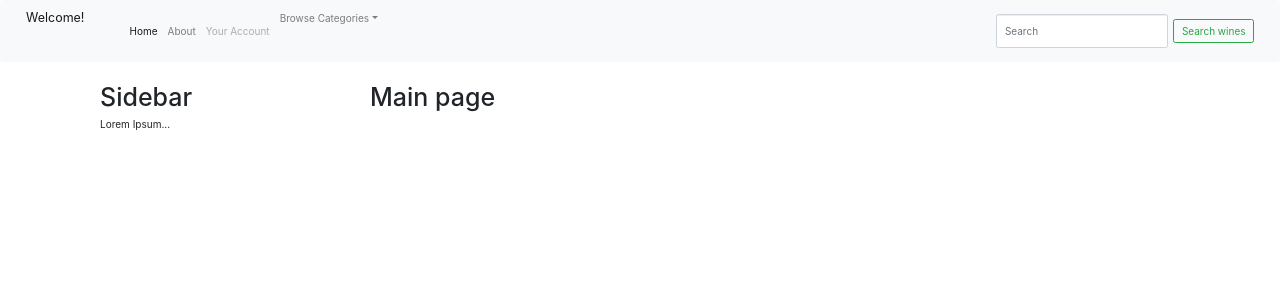
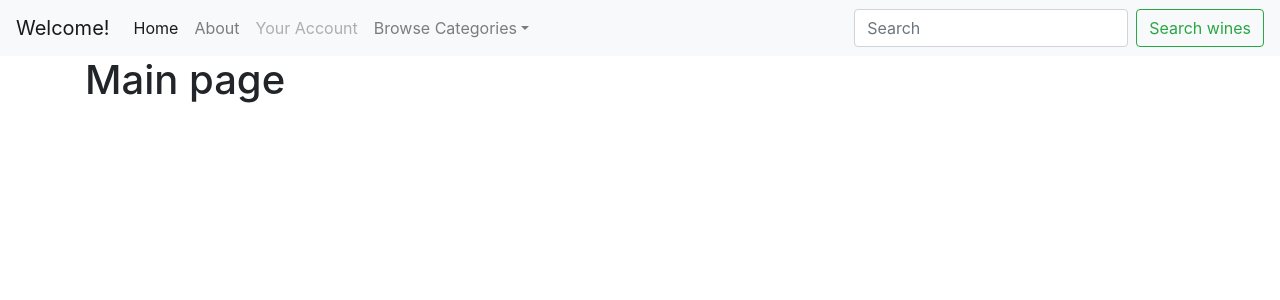
Before and after one commit to jss530/frontpage, a React (Create React App) app: page / in a window 1280 px wide. Shown: the top 300 px of the page. Built offline with nearby package versions, Linux system fonts and the light colour scheme.

Commit message:
Fixed navigation appearance

```diff
--- a/public/index.html
+++ b/public/index.html
@@ -10,7 +10,7 @@
     -->
     <link rel="manifest" href="%PUBLIC_URL%/manifest.json">
     <link rel="shortcut icon" href="%PUBLIC_URL%/favicon.ico">
-    <link rel="stylesheet" type="text/css" href="https://maxcdn.bootstrapcdn.com/bootstrap/3.3.7/css/bootstrap.min.css">
+
     <!--
       Notice the use of %PUBLIC_URL% in the tags above.
       It will be replaced with the URL of the `public` folder during the build.
--- a/src/App.js
+++ b/src/App.js
@@ -1,6 +1,5 @@
 import React, { Component } from 'react';
 import './App.css';
-import { Container, Row, Col } from 'reactstrap';
 import Navigation from './components/Navigation';
 import Sidebar from './components/Sidebar';
 import Main from './components/Main';
@@ -11,16 +10,9 @@ class App extends Component {
     return (
       <div>
         <Navigation />
-        <Container>
-          <Row>
-            <Col xs="3">
-              <Sidebar />
-            </Col>
-            <Col xs="9">
-              <Main />
-            </Col>
-          </Row>
-        </Container>
+        <div className="container">
+           <Main />
+        </div>
       </div>
     );
   }
--- a/src/components/Main.js
+++ b/src/components/Main.js
@@ -1,6 +1,6 @@
 import React from 'react';
 import './Main.css';
-import { Container, Row, Col } from 'reactstrap';
+
 
 class Main extends React.Component {
   render() {
--- a/src/components/Sidebar.js
+++ b/src/components/Sidebar.js
@@ -1,14 +1,13 @@
 import React from 'react';
-import { Container, Row, Col } from 'reactstrap';
 
 class Sidebar extends React.Component {
   render() {
     return (
 
-        <Container>
+        <div>
           <h1>Sidebar</h1>
           <p> Lorem Ipsum... </p>
-        </Container>
+        </div>
 
     );
   };
```
